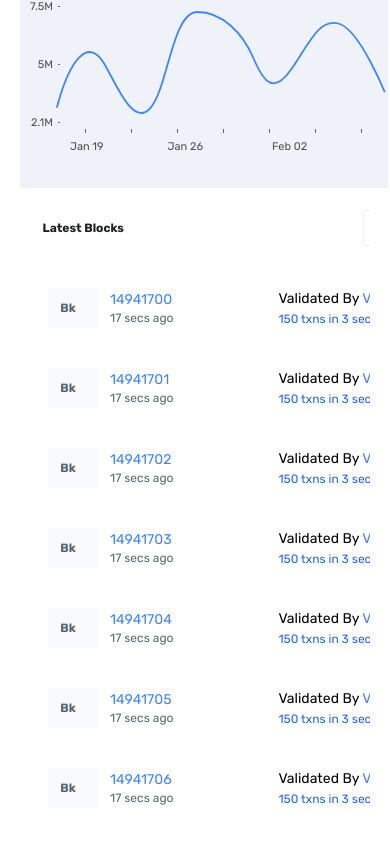
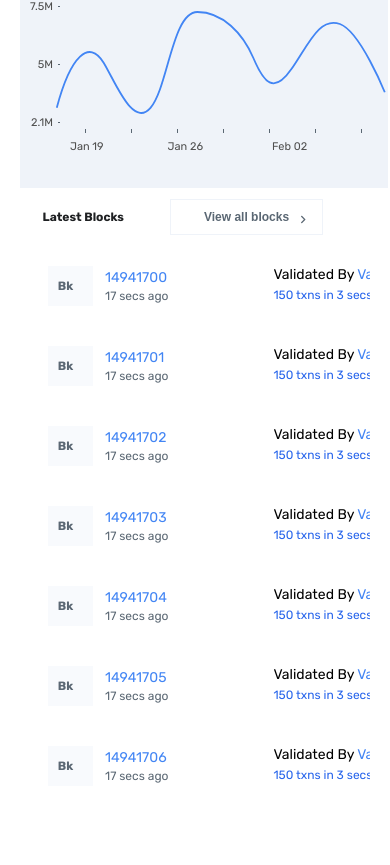
Before and after one commit to YeYoJskw/TON, a React (Vite) app: page /home in a window 390 px wide. Shown: the part 1091-1956 px from the top of the page. Built offline with nearby package versions, Linux system fonts and the light colour scheme.

Commit message:
fix table

```diff
--- a/src/components/TableRows.css
+++ b/src/components/TableRows.css
@@ -215,6 +215,30 @@ tr:hover {
   th,
   .td {
     font-size: 12px;
-    padding: 8px;
+  }
+
+  tr {
+    display: flex;
+    position: relative;
+  }
+
+  .view-blocks {
+    position: absolute;
+    left: 150px;
+    top: 11px;
+  }
+
+  .view-transactions {
+    position: absolute;
+    left: 155px;
+    top: 11px;
+  }
+
+  .validated-td {
+    padding-top: 20px;
+    padding-bottom: 20px;
+  }
+  .avatar {
+    width: 35px;
   }
 }
--- a/src/components/home.css
+++ b/src/components/home.css
@@ -619,10 +619,10 @@
   }
 
   .graph-container {
-    width: 295px;
+    width: 310px;
     height: 240px;
     align-items: flex-start;
-    background-position: 35px 79px;
+    background-position: 25px 79px;
     margin-top: 59px;
     box-sizing: border-box;
   }
@@ -666,11 +666,11 @@
 
   .graph-dates {
     display: flex;
-    padding-left: 40px;
+    padding-left: 45px;
   }
 
   .graph-content {
-    padding-left: 10px;
+    padding-left: 6px;
   }
 
   .graph-date {
@@ -680,7 +680,7 @@
   .graph-sticks {
     display: flex;
     gap: 36.5px;
-    padding-left: 50px;
+    padding-left: 63px;
     padding-bottom: 7px;
   }
 
```
